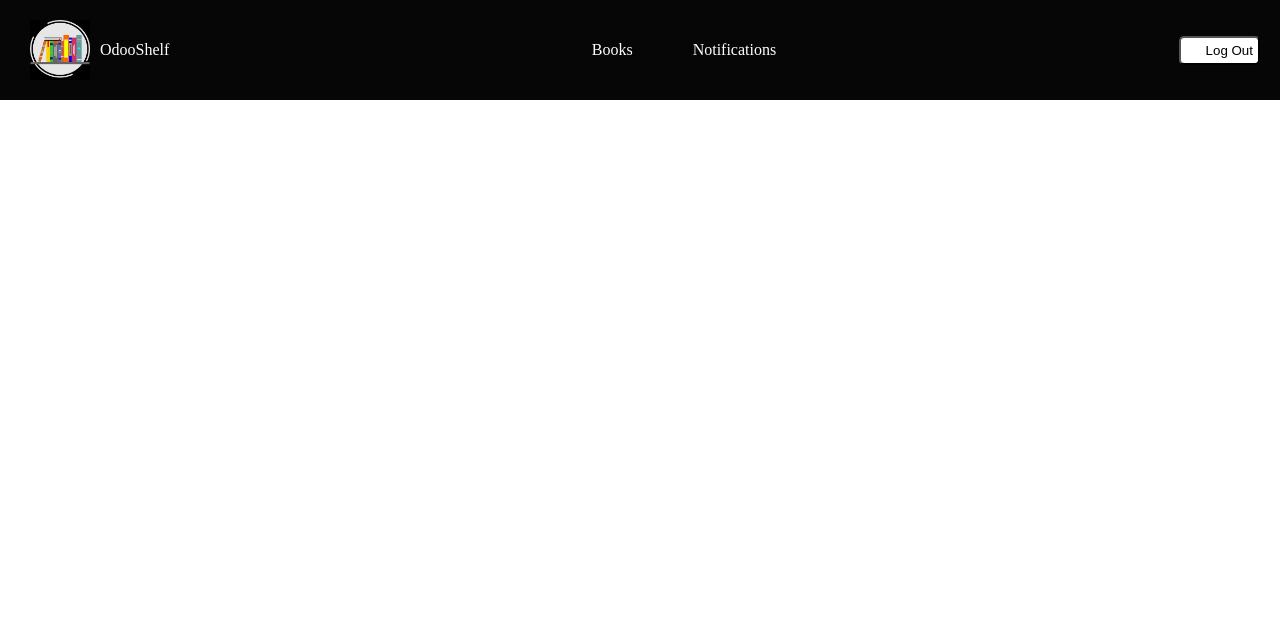
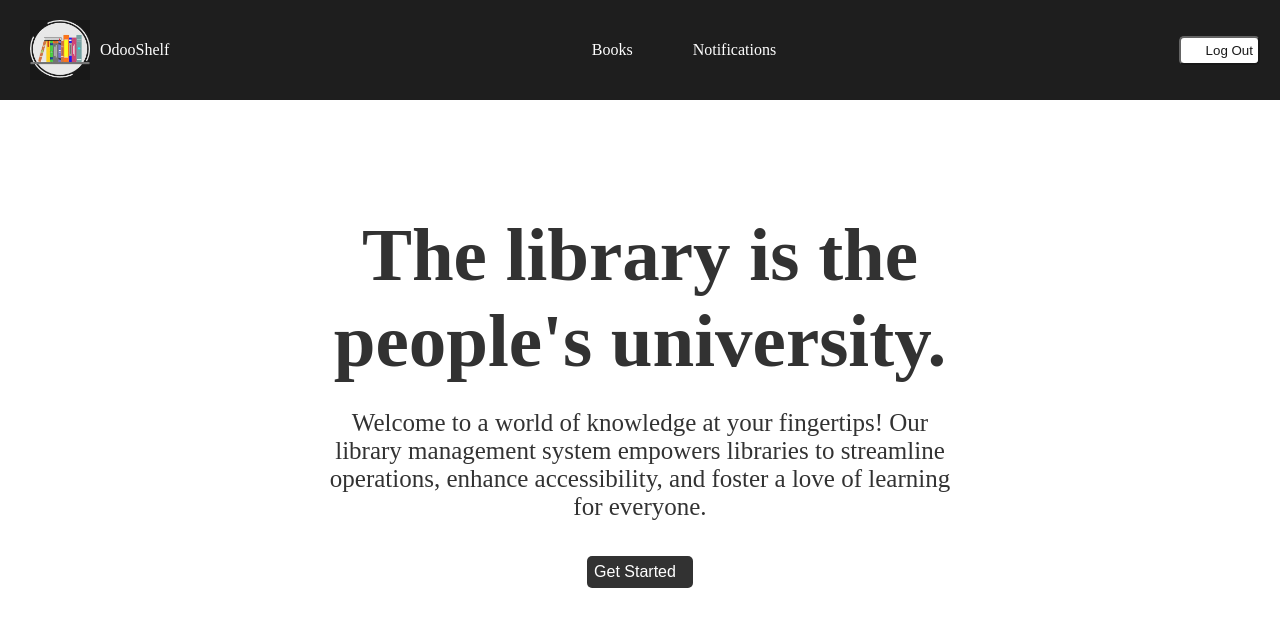
Before and after one commit to parthBhavsar12/OdooShelf, a React (Vite) app in the folder client/: page / in a window 1280 px wide. Shown: the top 626 px of the page. Built offline with nearby package versions, Linux system fonts and the light colour scheme; the HTML template or start-up script is replaced by a standard one.

Commit message:
homepage updated, kishan will update more

```diff
--- a/client/src/App.jsx
+++ b/client/src/App.jsx
@@ -1,11 +1,12 @@
 import { useState } from 'react';
 import Nav from './components/nav/Nav';
+import Home from './components/home/home';
 
 function App() {
 
   return (
     <>
-      <Nav/>
+      <Nav/><Home/>
     </>
   )
 }
--- /dev/null
+++ b/client/src/components/home/home.css
@@ -0,0 +1,65 @@
+.home{
+    /* padding: 5px; */
+    background-color: white;
+    height: 85vh;
+    /* border: 1px solid black; */
+}
+
+/* .home img{
+    filter: blur(2px);
+    position: relative;
+    width: 99.4vw;
+    height: 98.12vh;
+    opacity: 0.9;
+    overflow:hidden;
+} */
+.data{
+    /* height: 300px; */
+    /* width: 55vw; */
+    position: absolute;
+    top: 50%;
+    left: 50%;
+    opacity: 0.8;
+    /* filter: opacity(1px); */
+    transform: translate(-50%, -50%);
+    /* color: white; */
+    text-align: center;
+    /* background-color: rgb(143, 185, 185); */
+    /* padding: 10px; */
+    /* opacity: 0.5; */
+    /* background: transparent; */
+    /* text-shadow: 2px 2px 4px rgba(0, 0, 0, 0.7); */
+}
+.data span{
+    /* font-size: 50px; */
+    /* width: 100%; */
+    font-weight: bold;
+    color: black;
+    font-size: 75px;
+    /* background: transparent; */
+    /* background-color: rgb(119, 119, 209); */
+}
+.data p{
+    /* width: 50vw; */
+    margin: 25px auto;
+    text-align: center;
+    font-size: 25px;
+    /* background: transparent; */
+}
+
+button.getStarted{
+    border: none;
+    border-radius: 5px;
+    background-color: black;
+    color: white;
+    padding: 7px;
+    font-size: 1em;
+    margin-top: 10px;
+    text-align: center;
+}
+button.getStarted i{
+    margin: 5px;
+}
+/* .data {
+
+  } */
--- /dev/null
+++ b/client/src/components/home/home.jsx
@@ -0,0 +1,17 @@
+import "./home.css";
+// import homeImage from './home.jpg';
+
+const Home = () => {
+  return (
+    <div className="home">
+      {/* <img src={homeImage} alt="" width="100%" height="100%" /> */}
+      <div className="data">
+        <span> The library is the people's university. </span>
+        <p>Welcome to a world of knowledge at your fingertips! Our library management system empowers libraries to streamline operations, enhance accessibility, and foster a love of learning for everyone.</p>
+        <button className="getStarted">Get Started<i class="zmdi zmdi-caret-right-circle"></i></button>
+      </div>
+    </div>
+  )
+}
+
+export default Home;
--- a/client/src/components/nav/nav.css
+++ b/client/src/components/nav/nav.css
@@ -1,3 +1,10 @@
+nav{
+    position: sticky;
+    top: 0;
+    z-index: 1000;
+    opacity: 0.9;
+}
+
 ul{
     list-style: none;
     background-color: var(--nav-bg);
```
Also changed, not shown: 1 other file (tests, documents, lock files or other folders).
